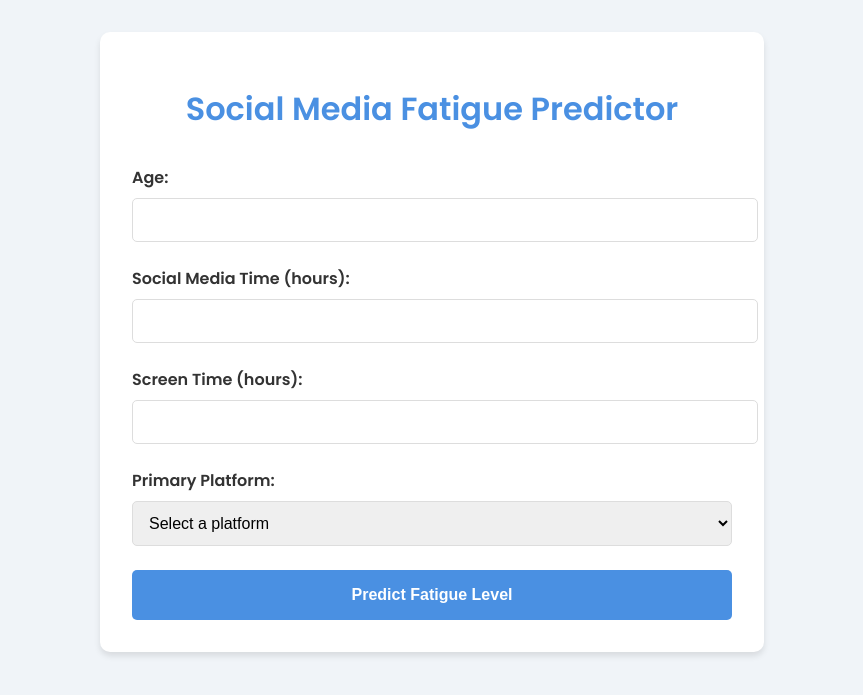
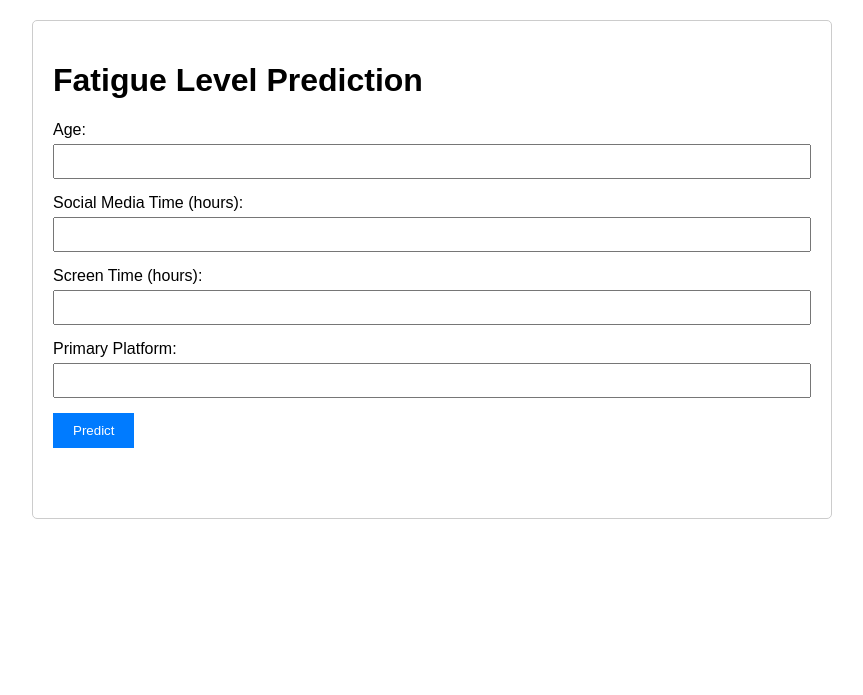
Before and after one commit to sonikirtan110/social-media-fatigue-dashboard-ai, a Flask app: page / in a window 1280 px wide. Shown: the top 695 px of the page, without its empty margins (208-1071 px from the left). Run offline with Flask 3, Linux system fonts and the light colour scheme; parts of the project's set-up code (start-up, migrations or seed data) failed here and were passed over.

Commit message:
Update index.html

```diff
--- a/templates/index.html
+++ b/templates/index.html
@@ -1,229 +1,122 @@
 <!DOCTYPE html>
-<html lang="en">
+<html>
 
 <head>
-    <meta charset="UTF-8">
-    <meta name="viewport" content="width=device-width, initial-scale=1.0">
-    <title>Social Media Fatigue Predictor</title>
-    <link href="https://fonts.googleapis.com/css2?family=Poppins:wght@300;400;600&display=swap" rel="stylesheet">
+    <title>Fatigue Level Predictor</title>
     <style>
-        :root {
-            --primary-color: #4a90e2;
-            --secondary-color: #f39c12;
-            --background-color: #f0f4f8;
-            --text-color: #333;
-            --error-color: #e74c3c;
-            --success-color: #2ecc71;
-        }
-
         body {
-            font-family: 'Poppins', sans-serif;
-            background-color: var(--background-color);
-            color: var(--text-color);
-            margin: 0;
-            padding: 0;
+            font-family: Arial, sans-serif;
+            max-width: 800px;
+            margin: 0 auto;
+            padding: 20px;
         }
 
         .container {
-            max-width: 600px;
-            margin: 2rem auto;
-            padding: 2rem;
-            background-color: #ffffff;
-            border-radius: 10px;
-            box-shadow: 0 4px 6px rgba(0, 0, 0, 0.1);
-        }
-
-        h1 {
-            color: var(--primary-color);
-            text-align: center;
-            margin-bottom: 2rem;
+            border: 1px solid #ccc;
+            padding: 20px;
+            border-radius: 5px;
         }
 
         .form-group {
-            margin-bottom: 1.5rem;
+            margin-bottom: 15px;
         }
 
         label {
             display: block;
-            margin-bottom: 0.5rem;
-            font-weight: 600;
+            margin-bottom: 5px;
         }
 
-        input,
-        select {
+        input {
             width: 100%;
-            padding: 0.75rem;
-            border: 1px solid #ddd;
-            border-radius: 5px;
-            font-size: 1rem;
-            transition: border-color 0.3s ease;
-        }
-
-        input:focus,
-        select:focus {
-            border-color: var(--primary-color);
+            padding: 8px;
+            box-sizing: border-box;
         }
 
         button {
-            width: 100%;
-            padding: 1rem;
-            background-color: var(--primary-color);
-            color: #fff;
+            background: #007bff;
+            color: white;
             border: none;
-            border-radius: 5px;
-            font-size: 1rem;
-            font-weight: 600;
+            padding: 10px 20px;
             cursor: pointer;
-            transition: background-color 0.3s ease;
-        }
-
-        button:hover {
-            background-color: #3a7bc8;
         }
 
         .result {
-            margin-top: 2rem;
-            padding: 1.5rem;
+            margin-top: 20px;
+            padding: 15px;
             border-radius: 5px;
-            display: none;
         }
 
         .success {
-            background-color: #d4edda;
+            background: #d4edda;
             border: 1px solid #c3e6cb;
-            color: #155724;
         }
 
         .error {
-            background-color: #f8d7da;
+            background: #f8d7da;
             border: 1px solid #f5c6cb;
-            color: #721c24;
-        }
-
-        .loading {
-            display: none;
-            text-align: center;
-            margin-top: 1rem;
-        }
-
-        .loading::after {
-            content: "Predicting";
-            animation: dots 1s steps(5, end) infinite;
-        }
-
-        @keyframes dots {
-            0% {
-                content: "Predicting";
-            }
-
-            25% {
-                content: "Predicting.";
-            }
-
-            50% {
-                content: "Predicting..";
-            }
-
-            75% {
-                content: "Predicting...";
-            }
-
-            100% {
-                content: "Predicting....";
-            }
         }
     </style>
 </head>
 
 <body>
     <div class="container">
-        <h1>Social Media Fatigue Predictor</h1>
+        <h1>Fatigue Level Prediction</h1>
         <div class="form-group">
-            <label for="age">Age:</label>
+            <label>Age:</label>
             <input type="number" id="age" required>
         </div>
         <div class="form-group">
-            <label for="socialMediaTime">Social Media Time (hours):</label>
+            <label>Social Media Time (hours):</label>
             <input type="number" step="0.1" id="socialMediaTime" required>
         </div>
         <div class="form-group">
-            <label for="screenTime">Screen Time (hours):</label>
+            <label>Screen Time (hours):</label>
             <input type="number" step="0.1" id="screenTime" required>
         </div>
         <div class="form-group">
-            <label for="primaryPlatform">Primary Platform:</label>
-            <select id="primaryPlatform" required>
-                <option value="" disabled selected>Select a platform</option>
-                <option value="TikTok">TikTok</option>
-                <option value="Instagram">Instagram</option>
-                <option value="Facebook">Facebook</option>
-                <option value="Twitter">Twitter</option>
-                <option value="YouTube">YouTube</option>
-            </select>
+            <label>Primary Platform:</label>
+            <input type="text" id="primaryPlatform" required>
         </div>
-        <button onclick="predict()">Predict Fatigue Level</button>
-        <div id="loading" class="loading"></div>
+        <button onclick="predict()">Predict</button>
+
         <div id="result" class="result"></div>
     </div>
 
     <script>
         async function predict() {
-            const age = parseInt(document.getElementById('age').value);
-            const socialMediaTime = parseFloat(document.getElementById('socialMediaTime').value);
-            const screenTime = parseFloat(document.getElementById('screenTime').value);
-            const primaryPlatform = document.getElementById('primaryPlatform').value;
-
-            if (isNaN(age) || isNaN(socialMediaTime) || isNaN(screenTime) || !primaryPlatform) {
-                showResult('Please fill in all fields correctly.', 'error');
-                return;
-            }
-
             const data = {
-                age,
-                social_media_time: socialMediaTime,
-                screen_time: screenTime,
-                primary_platform: primaryPlatform
+                Age: parseInt(document.getElementById('age').value),
+                SocialMediaTime: parseFloat(document.getElementById('socialMediaTime').value),
+                ScreenTime: parseFloat(document.getElementById('screenTime').value),
+                PrimaryPlatform: document.getElementById('primaryPlatform').value
             };
 
-            showLoading(true);
-
             try {
-                const response = await fetch('https://social-media-fatigue-dashboard-ai.onrender.com/predict', { // Replace with correct API endpoint
+                const response = await fetch('/predict', {
                     method: 'POST',
                     headers: { 'Content-Type': 'application/json' },
                     body: JSON.stringify(data)
                 });
 
                 const result = await response.json();
+                const resultDiv = document.getElementById('result');
 
                 if (response.ok) {
-                    const recommendations = result.Recommendations ? result.Recommendations.map(r => `<li>${r}</li>`).join('') : '<li>No recommendations provided.</li>';
-                    showResult(`
+                    resultDiv.className = 'result success';
+                    resultDiv.innerHTML = `
                         <h3>Prediction Results:</h3>
-                        <p><strong>Fatigue Category:</strong> ${result['fatigue_category']}</p>
-                        <p><strong>Predicted Level:</strong> ${result['predicted_fatigue_level']}</p>
+                        <p>Fatigue Category: ${result['Fatigue Category']}</p>
+                        <p>Predicted Level: ${result['Predicted Fatigue Level']}</p>
                         <h4>Recommendations:</h4>
-                        <ul>${recommendations}</ul>
-                    `, 'success');
+                        <ul>${result.Recommendations.map(r => `<li>${r}</li>`).join('')}</ul>
+                    `;
                 } else {
-                    showResult(`Error: ${result.error || 'An error occurred'}`, 'error');
+                    resultDiv.className = 'result error';
+                    resultDiv.innerHTML = `Error: ${result.error}`;
                 }
             } catch (error) {
-                showResult(`Error: ${error.message}`, 'error');
-            } finally {
-                showLoading(false);
+                document.getElementById('result').innerHTML = `Error: ${error.message}`;
             }
-        }
-
-        function showResult(message, type) {
-            const resultDiv = document.getElementById('result');
-            resultDiv.innerHTML = message;
-            resultDiv.className = `result ${type}`;
-            resultDiv.style.display = 'block';
-        }
-
-        function showLoading(show) {
-            document.getElementById('loading').style.display = show ? 'block' : 'none';
         }
     </script>
 </body>
```
